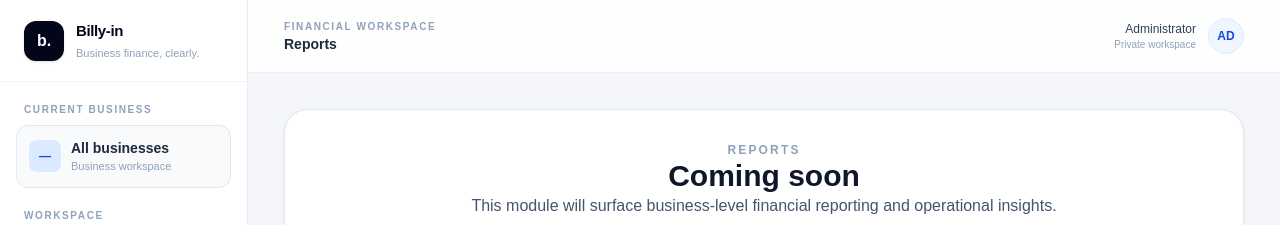
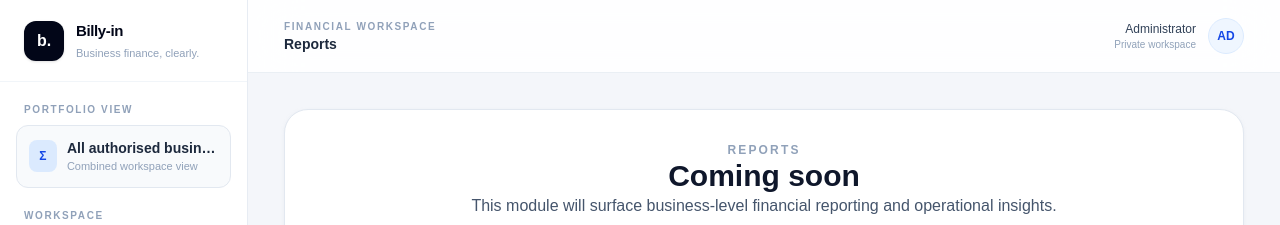
Before and after one commit to Thuthukani-Craig/billy-in, a Next.js app in the folder frontend/: page /reports in a window 1280 px wide. Shown: the top 225 px of the page. Built offline with nearby package versions, Linux system fonts and the light colour scheme; no server answers.

Commit message:
Clarify portfolio-wide dashboard context

```diff
--- a/frontend/src/components/layout-shell.tsx
+++ b/frontend/src/components/layout-shell.tsx
@@ -3,8 +3,6 @@
 import Link from "next/link";
 import { usePathname } from "next/navigation";
 import { useEffect, useState } from "react";
-
-import { getStoredActiveBusiness } from "@/lib/api";
 
 const navGroups = [
   { title: "Workspace", items: [{ href: "/", label: "Overview", icon: "◫" }, { href: "/businesses", label: "Businesses", icon: "▦" }, { href: "/customers", label: "Customers", icon: "♙" }] },
@@ -15,18 +13,6 @@ const navGroups = [
 
 export function LayoutShell({ children }: { children: React.ReactNode }) {
   const pathname = usePathname();
-  const [activeBusinessName, setActiveBusinessName] = useState<string | null>(null);
-
-  useEffect(() => {
-    const syncActiveBusiness = () => {
-      const business = getStoredActiveBusiness();
-      setActiveBusinessName(business ? business.name : null);
-    };
-    syncActiveBusiness();
-    window.addEventListener("storage", syncActiveBusiness);
-    return () => window.removeEventListener("storage", syncActiveBusiness);
-  }, []);
-
   return (
     <div className="min-h-screen bg-[#f4f6fa] text-slate-900">
       <div className="mx-auto flex min-h-screen max-w-[1800px] flex-col lg:flex-row">
@@ -37,11 +23,11 @@ export function LayoutShell({ children }: { children: React.ReactNode }) {
           </div>
 
           <div className="px-4 py-5">
-            <div className="mb-2 px-2 text-[10px] font-semibold uppercase tracking-[0.16em] text-slate-400">Current business</div>
+            <div className="mb-2 px-2 text-[10px] font-semibold uppercase tracking-[0.16em] text-slate-400">Portfolio view</div>
             <div className="rounded-xl border border-slate-200 bg-slate-50 px-3 py-3">
               <div className="flex items-center gap-2.5">
-                <span className="flex h-8 w-8 items-center justify-center rounded-lg bg-blue-100 text-xs font-bold text-blue-700">{activeBusinessName ? activeBusinessName.slice(0, 1).toUpperCase() : "—"}</span>
-                <div className="min-w-0"><p className="truncate text-sm font-semibold text-slate-800">{activeBusinessName ?? "All businesses"}</p><p className="mt-0.5 text-[11px] text-slate-400">Business workspace</p></div>
+                <span className="flex h-8 w-8 items-center justify-center rounded-lg bg-blue-100 text-xs font-bold text-blue-700">Σ</span>
+                <div className="min-w-0"><p className="truncate text-sm font-semibold text-slate-800">All authorised businesses</p><p className="mt-0.5 text-[11px] text-slate-400">Combined workspace view</p></div>
               </div>
             </div>
           </div>
```
